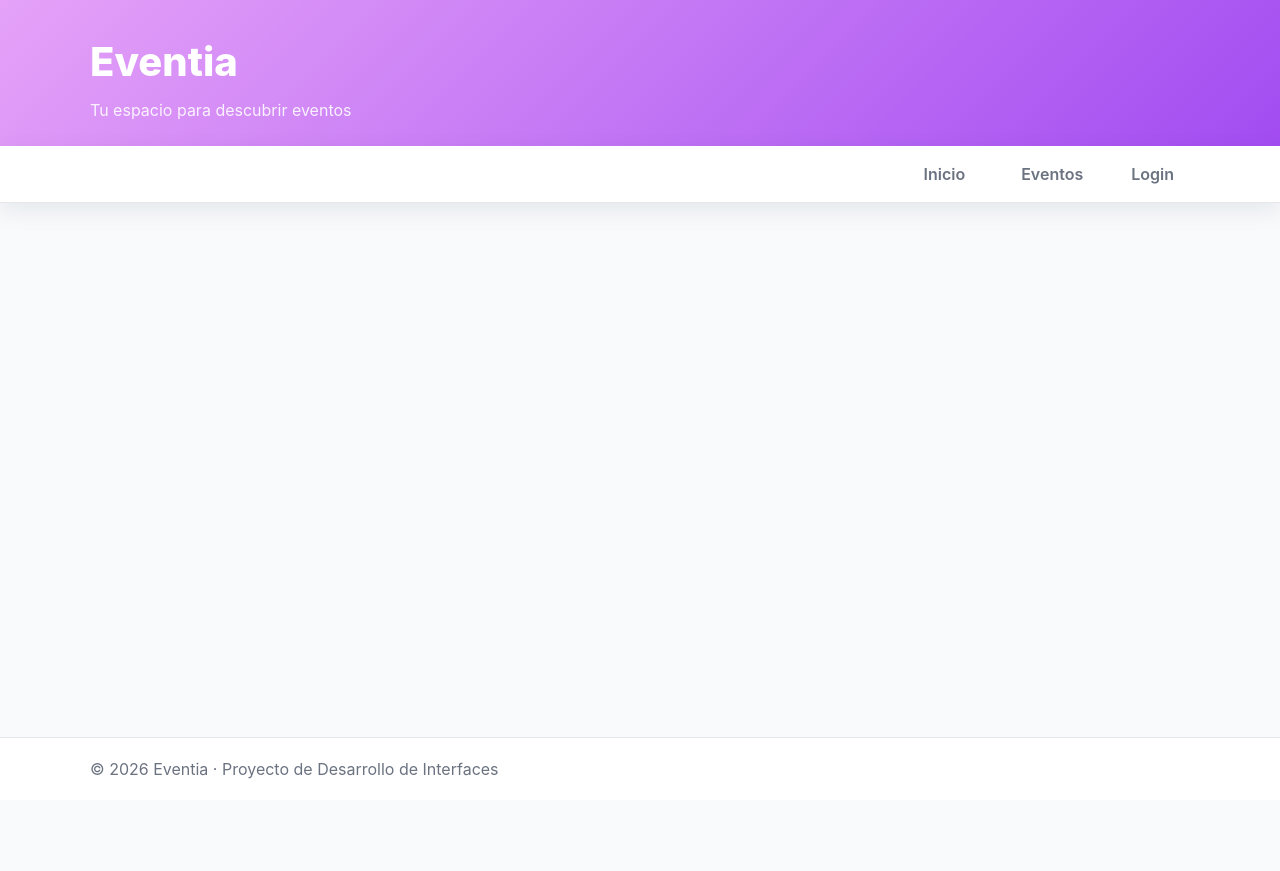
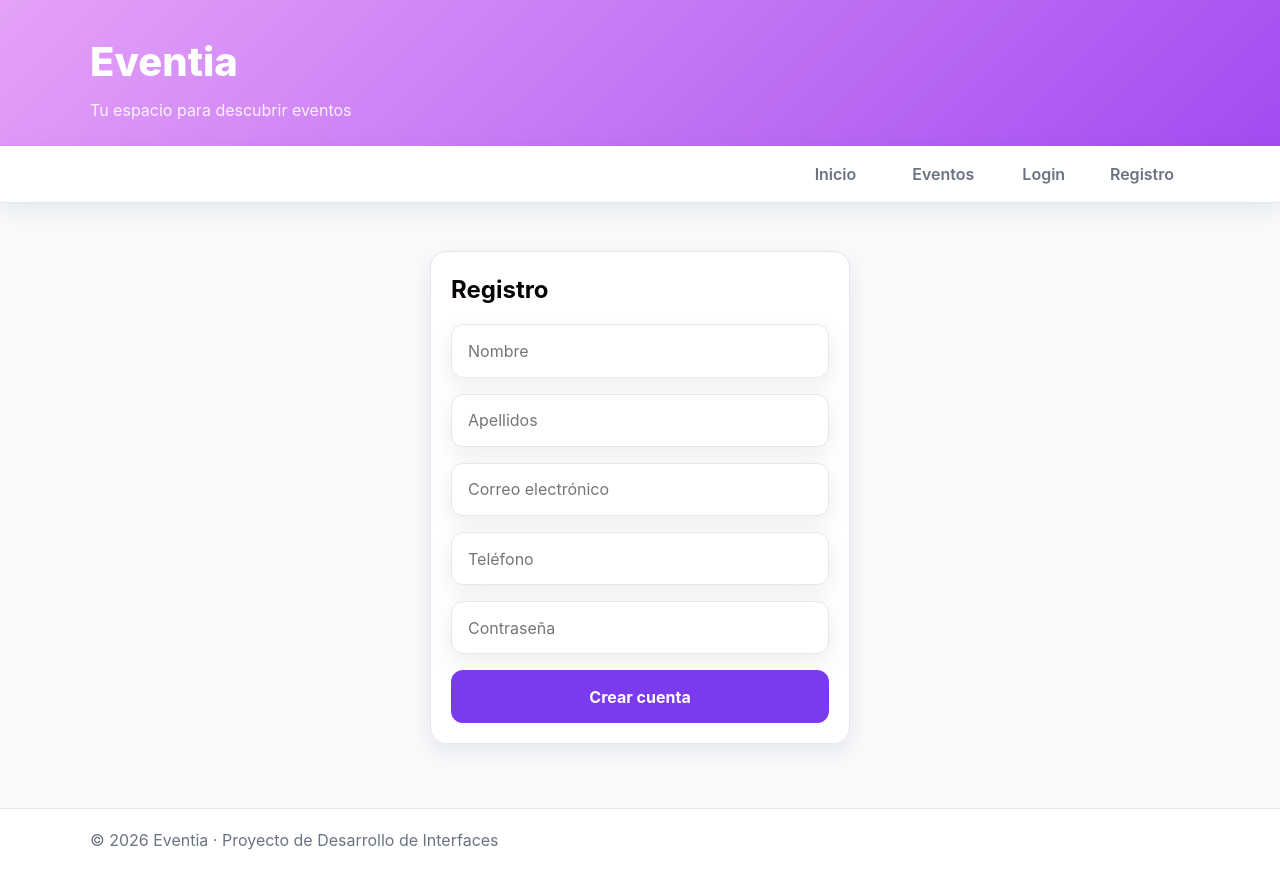
Before and after one commit to LF27819/Eventia-Interfaces, a React (Vite) app in the folder eventia-frontend/: page /register in a window 1280 px wide. Before the commit the page ends 800 px from the top, so only its background shows below. Built offline with nearby package versions, Linux system fonts and the light colour scheme; no server answers.

Commit message:
Añadir registro en frontend integrado con autenticación JWT

```diff
--- a/eventia-frontend/src/App.tsx
+++ b/eventia-frontend/src/App.tsx
@@ -2,6 +2,7 @@ import Header from "./components/layout/Header";
 import Navigation from "./components/layout/Navigation";
 import Footer from "./components/layout/Footer";
 import AppRouter from "./routes/AppRouter";
+
 
 function App() {
   return (
--- a/eventia-frontend/src/api/authService.ts
+++ b/eventia-frontend/src/api/authService.ts
@@ -1,5 +1,5 @@
 import api from "./api";
-import type { AuthResponse, LoginRequest, MeResponse } from "../types/auth";
+import type { AuthResponse, LoginRequest, MeResponse, RegisterRequest} from "../types/auth";
 
 const TOKEN_KEY = "eventia_token";
 
@@ -7,6 +7,13 @@ export const loginRequest = async (
   payload: LoginRequest
 ): Promise<AuthResponse> => {
   const response = await api.post("/auth/login", payload);
+  return response.data;
+};
+
+export const registerRequest = async (
+  payload: RegisterRequest
+): Promise<AuthResponse> => {
+  const response = await api.post("/auth/register", payload);
   return response.data;
 };
 
--- a/eventia-frontend/src/components/layout/Navigation.tsx
+++ b/eventia-frontend/src/components/layout/Navigation.tsx
@@ -33,15 +33,26 @@ function Navigation() {
                 <div className="nav-session">
                     {user ? (
                         <>
+                            <NavLink to="/perfil" className="nav-link">
+                                Perfil
+                            </NavLink>
+
                             <span className="nav-user">Hola, {user.nombre}</span>
+
                             <button className="logout-button" onClick={logout}>
                                 Logout
                             </button>
                         </>
                     ) : (
+                        <>
                             <NavLink to="/login" className="nav-link">
                                 Login
                             </NavLink>
+
+                            <NavLink to="/register" className="nav-link">
+                                Registro
+                            </NavLink>
+                        </>
                     )}
                 </div>
             </div>
--- a/eventia-frontend/src/context/AuthContext.tsx
+++ b/eventia-frontend/src/context/AuthContext.tsx
@@ -1,24 +1,13 @@
-import {
-  createContext,
-  useContext,
-  useEffect,
-  useState,
-  type ReactNode,
-} from "react";
-import {
-  clearToken,
-  getToken,
-  loginRequest,
-  meRequest,
-  saveToken,
-} from "../api/authService";
-import type { AuthUser, LoginRequest } from "../types/auth";
+import { createContext, useContext, useEffect, useState, type ReactNode,} from "react";
+import { clearToken, getToken, loginRequest, meRequest, registerRequest, saveToken, } from "../api/authService";
+import type { AuthUser, LoginRequest, RegisterRequest } from "../types/auth";
 
 interface AuthContextType {
   token: string | null;
   user: AuthUser | null;
   loadingSession: boolean;
   login: (data: LoginRequest) => Promise<void>;
+  register: (data: RegisterRequest) => Promise<void>;
   logout: () => void;
 }
 
@@ -78,6 +67,19 @@ export function AuthProvider({ children }: AuthProviderProps) {
     });
   };
 
+  const register = async (data: RegisterRequest) => {
+    const response = await registerRequest(data);
+
+    saveToken(response.token);
+    setToken(response.token);
+
+    setUser({
+      email: response.email,
+      rol: response.rol,
+      nombre: response.nombre,
+    });
+  };
+
   const logout = () => {
     clearToken();
     setToken(null);
@@ -85,7 +87,9 @@ export function AuthProvider({ children }: AuthProviderProps) {
   };
 
   return (
-    <AuthContext.Provider value={{ token, user, loadingSession, login, logout }}>
+    <AuthContext.Provider
+      value={{ token, user, loadingSession, login, register, logout }}
+    >
       {children}
     </AuthContext.Provider>
   );
--- a/eventia-frontend/src/index.css
+++ b/eventia-frontend/src/index.css
@@ -311,3 +311,16 @@ input {
 .logout-button:hover {
   background-color: #ddd6fe;
 }
+
+.profile-card {
+  max-width: 500px;
+  margin: 0 auto;
+}
+
+.profile-card h2 {
+  margin-bottom: 1.5rem;
+}
+
+.profile-card p {
+  margin-bottom: 0.6rem;
+}
--- /dev/null
+++ b/eventia-frontend/src/pages/ProfilePage.tsx
@@ -0,0 +1,33 @@
+import { useAuth } from "../context/AuthContext";
+
+function ProfilePage() {
+  const { user } = useAuth();
+
+  if (!user) {
+    return <p>Cargando usuario...</p>;
+  }
+
+  return (
+    <section className="page">
+      <div className="container">
+        <div className="card profile-card">
+          <h2>Mi perfil</h2>
+
+          <p>
+            <strong>Nombre:</strong> {user.nombre}
+          </p>
+
+          <p>
+            <strong>Email:</strong> {user.email}
+          </p>
+
+          <p>
+            <strong>Rol:</strong> {user.rol}
+          </p>
+        </div>
+      </div>
+    </section>
+  );
+}
+
+export default ProfilePage;
--- /dev/null
+++ b/eventia-frontend/src/pages/RegisterPage.tsx
@@ -0,0 +1,100 @@
+import { useState } from "react";
+import { useNavigate } from "react-router-dom";
+import { useAuth } from "../context/AuthContext";
+
+function RegisterPage() {
+  const navigate = useNavigate();
+  const { register } = useAuth();
+
+  const [nombre, setNombre] = useState("");
+  const [apellidos, setApellidos] = useState("");
+  const [email, setEmail] = useState("");
+  const [telefono, setTelefono] = useState("");
+  const [password, setPassword] = useState("");
+
+  const [cargando, setCargando] = useState(false);
+  const [error, setError] = useState("");
+
+  const handleSubmit = async (e: React.FormEvent<HTMLFormElement>) => {
+    e.preventDefault();
+    setError("");
+    setCargando(true);
+
+    try {
+      await register({
+        nombre,
+        apellidos,
+        email,
+        telefono,
+        password,
+      });
+
+      navigate("/perfil");
+    } catch (err) {
+      console.error("Error en register:", err);
+      setError("No se pudo completar el registro");
+    } finally {
+      setCargando(false);
+    }
+  };
+
+  return (
+    <section className="page">
+      <div className="container">
+        <div className="card login-card">
+          <h2>Registro</h2>
+
+          <form onSubmit={handleSubmit} className="login-form">
+            <input
+              type="text"
+              placeholder="Nombre"
+              value={nombre}
+              onChange={(e) => setNombre(e.target.value)}
+              className="filter-input"
+            />
+
+            <input
+              type="text"
+              placeholder="Apellidos"
+              value={apellidos}
+              onChange={(e) => setApellidos(e.target.value)}
+              className="filter-input"
+            />
+
+            <input
+              type="email"
+              placeholder="Correo electrónico"
+              value={email}
+              onChange={(e) => setEmail(e.target.value)}
+              className="filter-input"
+            />
+
+            <input
+              type="text"
+              placeholder="Teléfono"
+              value={telefono}
+              onChange={(e) => setTelefono(e.target.value)}
+              className="filter-input"
+            />
+
+            <input
+              type="password"
+              placeholder="Contraseña"
+              value={password}
+              onChange={(e) => setPassword(e.target.value)}
+              className="filter-input"
+            />
+
+            <button type="submit" className="login-button" disabled={cargando}>
+              {cargando ? "Registrando..." : "Crear cuenta"}
+            </button>
+          </form>
+
+          {error && <p className="error-message">{error}</p>}
+        </div>
+      </div>
+    </section>
+  );
+}
+
+export default RegisterPage;
--- a/eventia-frontend/src/routes/AppRouter.tsx
+++ b/eventia-frontend/src/routes/AppRouter.tsx
@@ -2,6 +2,9 @@ import { Route, Routes } from "react-router-dom";
 import HomePage from "../pages/HomePage";
 import EventsPage from "../pages/EventsPage";
 import LoginPage from "../pages/LoginPage";
+import ProfilePage from "../pages/ProfilePage";
+import ProtectedRoute from "./ProtectedRoute";
+import RegisterPage from "../pages/RegisterPage";
 
 function AppRouter() {
     return (
@@ -9,6 +12,15 @@ function AppRouter() {
             <Route path="/" element={<HomePage />} />
             <Route path="/eventos" element={<EventsPage />} />
             <Route path="/login" element={<LoginPage />} />
+            <Route path="/register" element={<RegisterPage />} />
+            <Route
+                path="/perfil"
+                element={
+                    <ProtectedRoute>
+                        <ProfilePage />
+                    </ProtectedRoute>
+                }
+            />
         </Routes>
     );
 }
--- a/eventia-frontend/src/routes/ProtectedRoute.tsx
+++ b/eventia-frontend/src/routes/ProtectedRoute.tsx
@@ -1,11 +1,23 @@
+import { Navigate } from "react-router-dom";
+import { useAuth } from "../context/AuthContext";
 import type { ReactNode } from "react";
 
-interface ProtectedRouteProps {
+interface Props {
   children: ReactNode;
 }
 
-function ProtectedRoute({ children }: ProtectedRouteProps) {
-  return <>{children}</>;
+function ProtectedRoute({ children }: Props) {
+  const { token, loadingSession } = useAuth();
+
+  if (loadingSession) {
+    return <p>Cargando sesión...</p>;
+  }
+
+  if (!token) {
+    return <Navigate to="/login" replace />;
+  }
+
+  return children;
 }
 
 export default ProtectedRoute;
```
Also changed, not shown: eventia-frontend/src/types/auth.ts (+8 -0 lines). Lines whose indentation alone changed are shown as unchanged.
